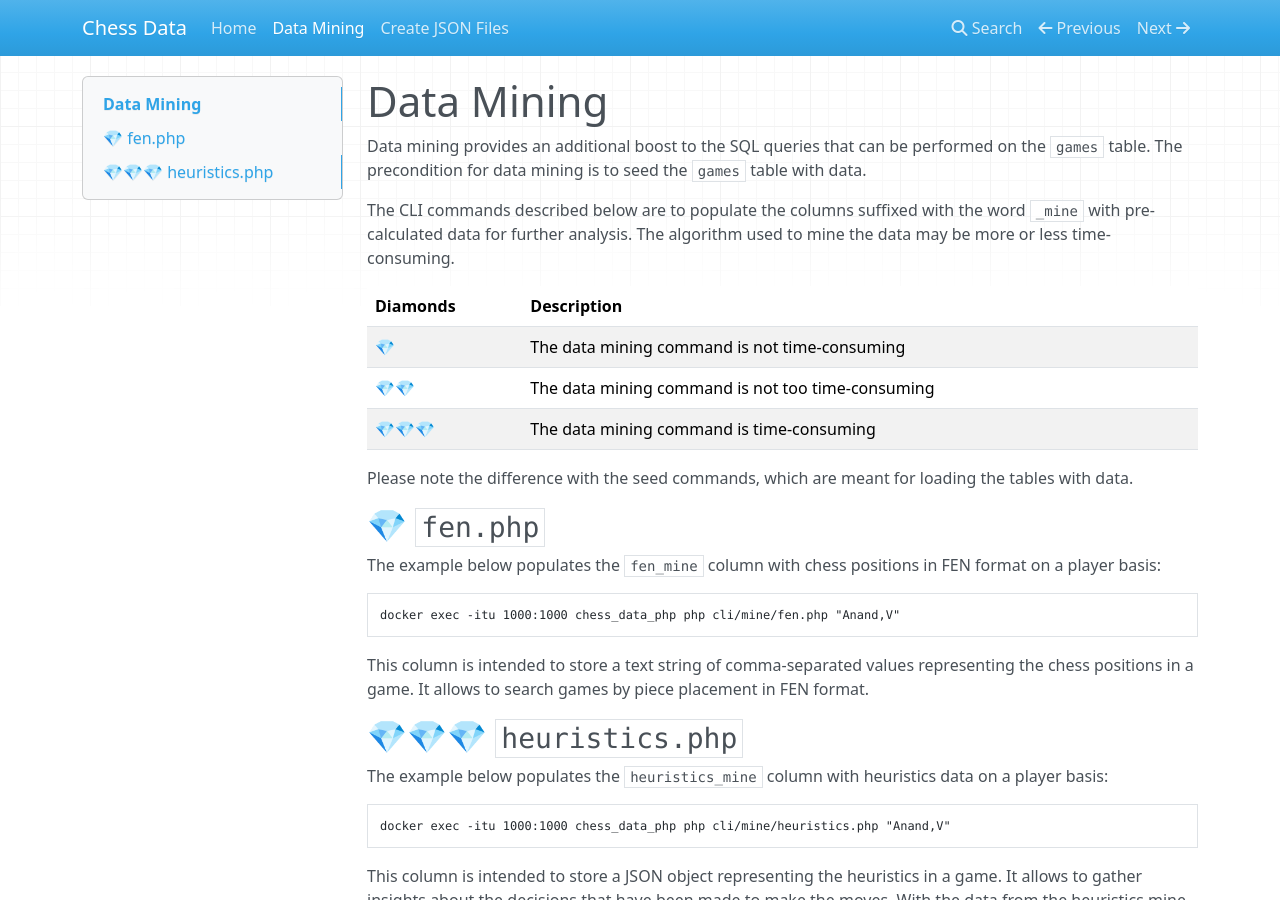
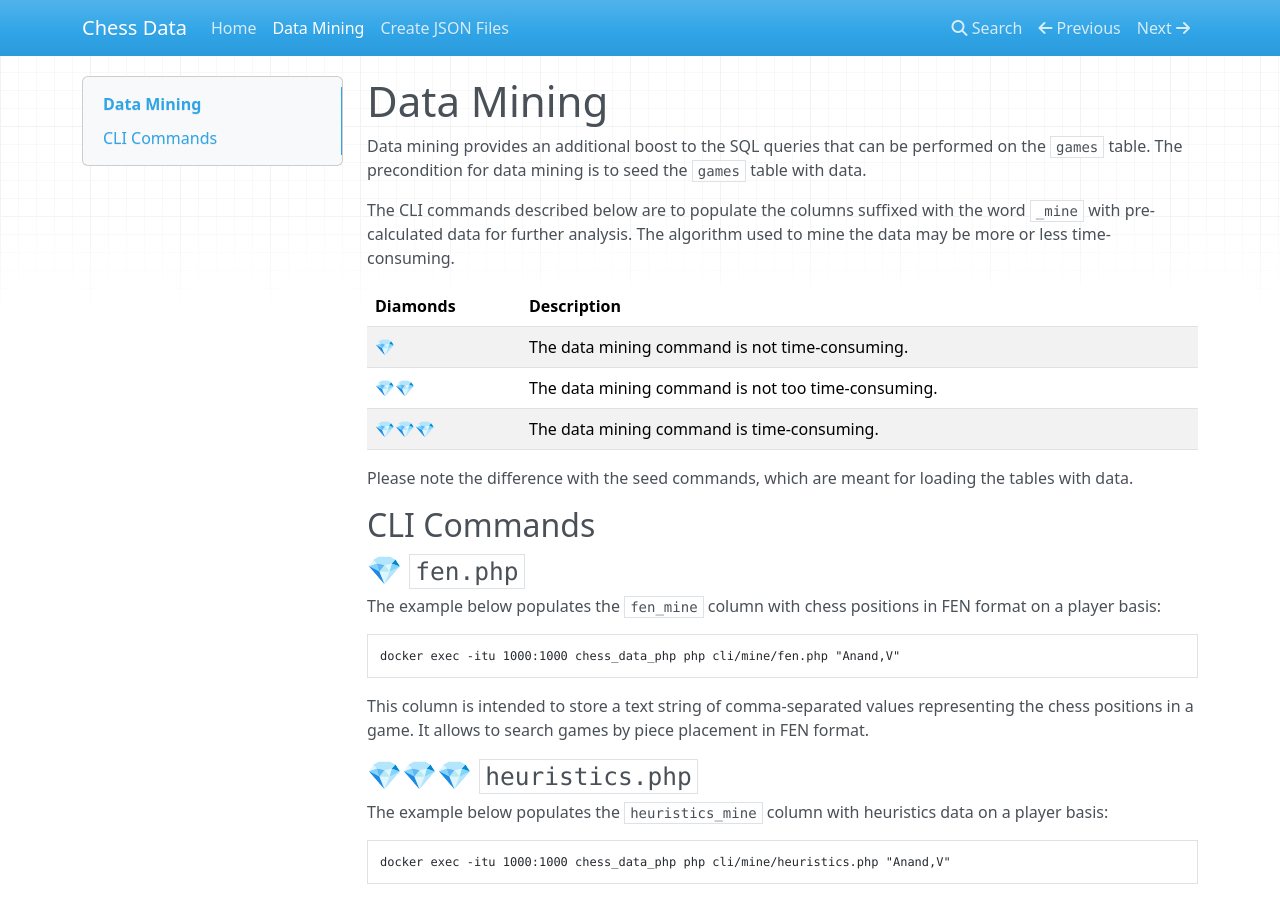
Before and after one commit to chesslablab/chess-data, an MkDocs documentation site: the page built from docs/data-mining.md, in a window 1280 px wide and 900 px high. Built offline with MkDocs 1.6.1, drawn with Linux system fonts in a browser that asks for light colours; nearby versions of some CDN libraries.

Commit message:
Updated the docs on Data Mining

````diff
--- a/docs/data-mining.md
+++ b/docs/data-mining.md
@@ -6,13 +6,15 @@ The CLI commands described below are to populate the columns suffixed with the w
 
 | Diamonds | Description |
 | :------- | :---------- |
-| 💎 | The data mining command is not time-consuming |
-| 💎💎 | The data mining command is not too time-consuming  |
-| 💎💎💎 | The data mining command is time-consuming |
+| 💎 | The data mining command is not time-consuming. |
+| 💎💎 | The data mining command is not too time-consuming.  |
+| 💎💎💎 | The data mining command is time-consuming. |
 
 Please note the difference with the seed commands, which are meant for loading the tables with data.
 
-## 💎 `fen.php`
+## CLI Commands
+
+### 💎 `fen.php`
 
 The example below populates the `fen_mine` column with chess positions in FEN format on a player basis:
 
@@ -22,7 +24,7 @@ docker exec -itu 1000:1000 chess_data_php php cli/mine/fen.php "Anand,V"
 
 This column is intended to store a text string of comma-separated values representing the chess positions in a game. It allows to search games by piece placement in FEN format.
 
-## 💎💎💎 `heuristics.php`
+### 💎💎💎 `heuristics.php`
 
 The example below populates the `heuristics_mine` column with heuristics data on a player basis:
 
@@ -32,7 +34,7 @@ docker exec -itu 1000:1000 chess_data_php php cli/mine/heuristics.php "Anand,V"
 
 This column is intended to store a JSON object representing the heuristics in a game. It allows to gather insights about the decisions that have been made to make the moves. With the data from the heuristics mine, you can take advantage of [MySQL JSON functions](https://dev.mysql.com/doc/refman/8.0/en/json-functions.html) to perform operations on JSON values like in the following examples.
 
-### Example
+#### Example
 
 Fetch the material evaluation in all games won by Anand with the white pieces.
 
@@ -55,7 +57,7 @@ See:
 
 Thus, `$[0]` corresponds to the material evaluation in the fast function array.
 
-### Example
+#### Example
 
 Fetch the material evaluation for the tenth move (20 plies) in all games won by Anand with the black pieces.
 
@@ -70,7 +72,7 @@ WHERE
   AND Result = '0-1';
 ```
 
-### Example
+#### Example
 
 Fetch the games won by Anand with the black pieces having a material disadvantage of at least 0.1 in the tenth move.
 
@@ -91,7 +93,7 @@ HAVING
   Material >= 0.1;
 ```
 
-### Example
+#### Example
 
 Convert a material evaluation array from JSON to MySQL for further processing.
 
@@ -119,7 +121,7 @@ FROM
   ) material;
 ```
 
-### Example
+#### Example
 
 Sum all elements in the previous material evaluation array.
 
````
